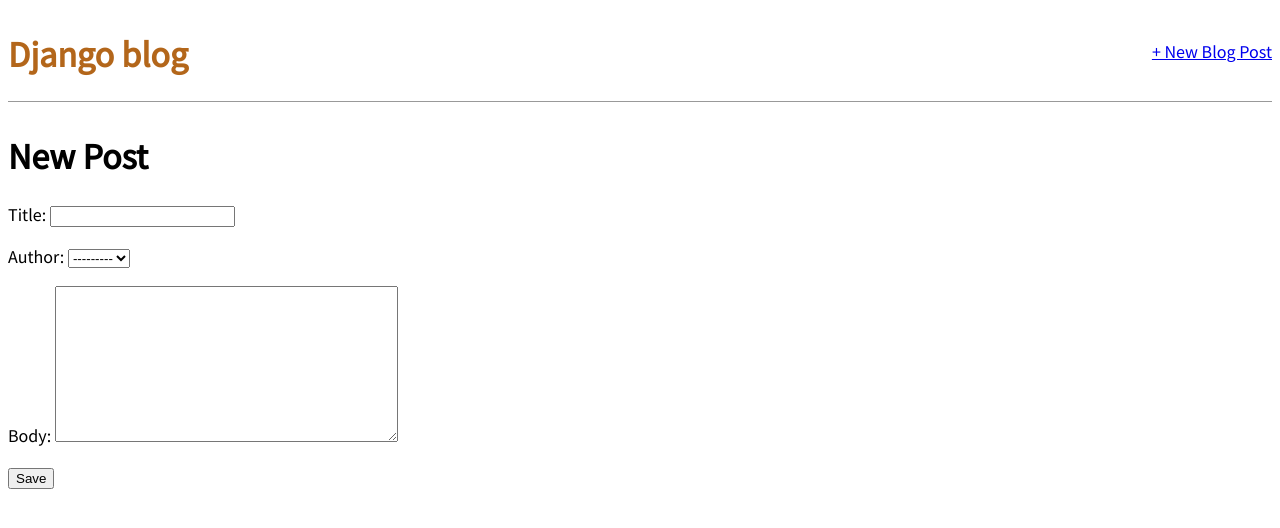
After one commit to anishbista/Blog, a Django app: page /post/new in a window 1280 px wide. The commit adds this page. Shown: the top 528 px of the page. Run offline with Django 5.2, Linux system fonts and the light colour scheme.

Commit message:
Task7: Update finished

```diff
--- a/blog/blogs/templates/base.html
+++ b/blog/blogs/templates/base.html
@@ -6,16 +6,22 @@
     <meta charset="UTF-8">
     <meta name="viewport" content="width=device-width, initial-scale=1.0">
     <title>Django Blog</title>
+    <link href="https://fonts.googleapis.com/css?family=Source+Sans+Pro:400"
+rel="stylesheet">
     <link rel="stylesheet" href="{% static 'css/base.css'%}">
 </head>
 <body>
+    <div>
     <header>
-        <h1><a href="{% url 'home' %}">Django Blog</a></h1>
+    <div class="nav-left">
+    <h1><a href="{% url 'home' %}">Django blog</a></h1>
+    </div>
+    <div class="nav-right">
+    <a href="{% url 'post_new' %}">+ New Blog Post</a>
+    </div>
     </header>
-    <div>
-        {% block content %}
-        {% endblock content %}
+    {% block content %}
+    {% endblock content %}
     </div>
-
-</body>
-</html>
+    </body>
+    </html>
--- a/blog/blogs/templates/home.html
+++ b/blog/blogs/templates/home.html
@@ -3,7 +3,9 @@
 {% block content %}
 {% for post in post_list %}
     <div>
-        <h2><a href="">{{post.title}}</a></h2>
+
+        {% comment %} <h2><a href="{% url 'post_detail' post.pk %}">{{post.title}}</a></h2> {% endcomment %}
+        <h2><a href="{{post.get_absolute_url}}">{{post.title}}</a></h2>
         <p>{{post.body}}</p>
 
     </div>
--- /dev/null
+++ b/blog/blogs/templates/post_new.html
@@ -0,0 +1,11 @@
+{% extends "base.html" %}
+
+{% block content %}
+<h1>New Post</h1>
+<form action="" method="post">
+    {% csrf_token %}
+    {{form.as_p}}
+    <input type="submit" value="Save">
+
+</form>
+{% endblock content %}
--- a/blog/blogs/urls.py
+++ b/blog/blogs/urls.py
@@ -1,6 +1,9 @@
 from django.urls import path
-from .views import BlogListView
+from .views import BlogListView, BlogDetailView, BlogCreateView, BlogUpdateView
 
 urlpatterns = [
+    path("post/new", BlogCreateView.as_view(), name="post_new"),
+    path("post/<int:pk>/", BlogDetailView.as_view(), name="post_detail"),
+    path("post/<int:pk>/edit/", BlogUpdateView.as_view(), name="post_edit"),
     path("", BlogListView.as_view(), name="home"),
 ]
--- a/blog/blogs/views.py
+++ b/blog/blogs/views.py
@@ -1,8 +1,25 @@
 from django.shortcuts import render
-from django.views.generic import ListView
+from django.views.generic import ListView, DetailView, CreateView, UpdateView
 from .models import Post
 
 
 class BlogListView(ListView):
     model = Post
     template_name = "home.html"
+
+
+class BlogDetailView(DetailView):
+    model = Post
+    template_name = "post_detail.html"
+
+
+class BlogCreateView(CreateView):
+    model = Post
+    template_name = "post_new.html"
+    fields = "__all__"
+
+
+class BlogUpdateView(UpdateView):
+    model = Post
+    template_name = "post_edit.html"
+    fields = ["title", "body"]
--- a/blog/static/css/base.css
+++ b/blog/static/css/base.css
@@ -1,3 +1,47 @@
+body {
+    font-family: 'Source Sans Pro', sans-serif;
+    font-size: 18px;
+}
+
+header {
+    border-bottom: 1px solid #999;
+    margin-bottom: 2rem;
+    display: flex;
+}
+
 header h1 a {
+    color: rgb(179, 102, 26);
+    text-decoration: none;
+}
+
+.nav-left {
+    margin-right: auto;
+}
+
+.nav-right {
+    display: flex;
+    padding-top: 2rem;
+}
+
+.post-entry {
+    margin-bottom: 2rem;
+}
+
+.post-entry h2 {
+    margin: 0.5rem 0;
+}
+
+.post-entry h2 a,
+.post-entry h2 a:visited {
+    color: blue;
+    text-decoration: none;
+}
+
+.post-entry p {
+    margin: 0;
+    font-weight: 400;
+}
+
+.post-entry h2 a:hover {
     color: red;
 }
```
Also changed, not shown: blog/blogs/templates/post_detail.html (added, +11 -0 lines), blog/blogs/templates/post_edit.html (added, +12 -0 lines).
